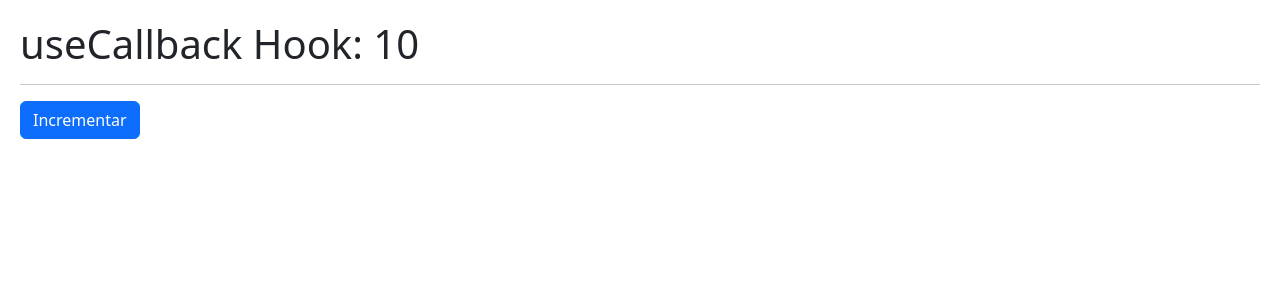
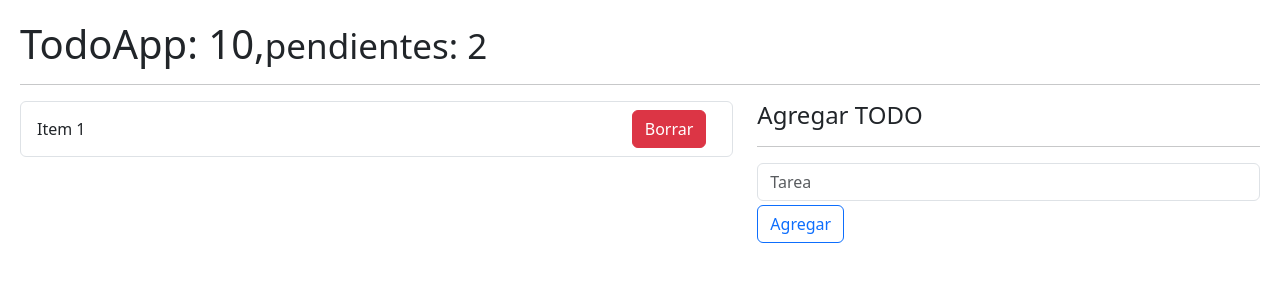
Before and after one commit to JordyV23/hook-app, a React (Vite) app: page / in a window 1280 px wide. Shown: the top 300 px of the page. Built offline with nearby package versions, Linux system fonts and the light colour scheme.

Commit message:
maquedato de todoApp

```diff
--- /dev/null
+++ b/src/08-useReducer/TodoApp.jsx
@@ -0,0 +1,51 @@
+import { useReducer } from "react";
+import { todoReducer } from "./todoReducer";
+
+export const TodoApp = () => {
+  const initialState = [
+    {
+      id: new Date().getTime(),
+      description: "Recolectar la gema del alma",
+      done: false,
+    },
+    {
+      id: new Date().getTime() * 3,
+      description: "Recolectar la gema de la mente",
+      done: false,
+    },
+  ];
+
+  const [state, dispatch] = useReducer(todoReducer, initialState);
+
+  return (
+    <>
+      <h1>
+        TodoApp: 10,<small>pendientes: 2</small>
+      </h1>
+      <hr />
+
+      <div className="row">
+        <div className="col-7">
+          <ul className="list-group">
+            <li className="list-group-item d-flex justify-content-between">
+              <span className="align-self-center">Item 1</span>
+              <button className="btn btn-danger">Borrar</button>
+            </li>
+          </ul>
+        </div>
+
+        <div className="col-5">
+          <h4>Agregar TODO</h4>
+          <hr />
+          <form action="">
+            <input type="text" placeholder="Tarea" className="form-control" />
+
+            <button type="submit" className="btn btn-outline-primary mt-1">
+              Agregar
+            </button>
+          </form>
+        </div>
+      </div>
+    </>
+  );
+};
--- /dev/null
+++ b/src/08-useReducer/todoReducer.js
@@ -0,0 +1,9 @@
+export const todoReducer = (initialState, action) => {
+  switch (action.type) {
+    case "ABC":
+      throw new Error("Action.type = ABC no esta implementada");
+
+    default:
+      return initialState;
+  }
+};
--- a/src/main.jsx
+++ b/src/main.jsx
@@ -2,7 +2,9 @@
 import ReactDOM from "react-dom/client";
 import "./index.css";
 import "./08-useReducer/intro-reducer"
-import { CallbackHook } from "./06-memos/CallbackHook";
+import { TodoApp } from "./08-useReducer/TodoApp";
+
+//import { CallbackHook } from "./06-memos/CallbackHook";
 //import { Memorize } from "./06-memos/Memorize";
 //import { MemoHook } from "./06-memos/MemoHook";
 //import { FocusScreen } from "./04-useRef/FocusScreen";
@@ -23,5 +25,6 @@ ReactDOM.createRoot(document.getElementById("root")).render(
   // <FocusScreen />
   // <Memorize />
   // <MemoHook/>
-  <CallbackHook />
+  // <CallbackHook />
+  <TodoApp/>
 );
```
